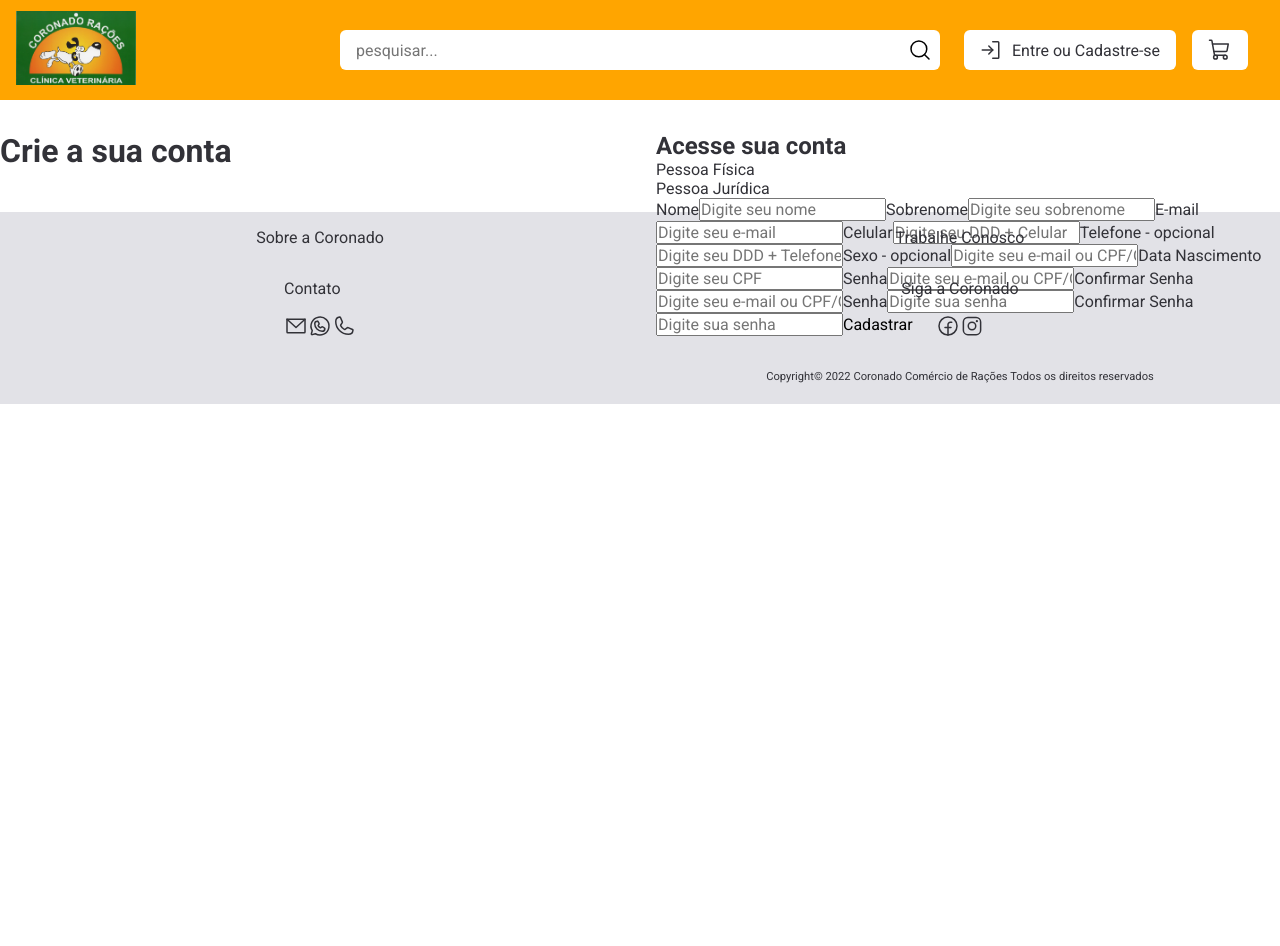
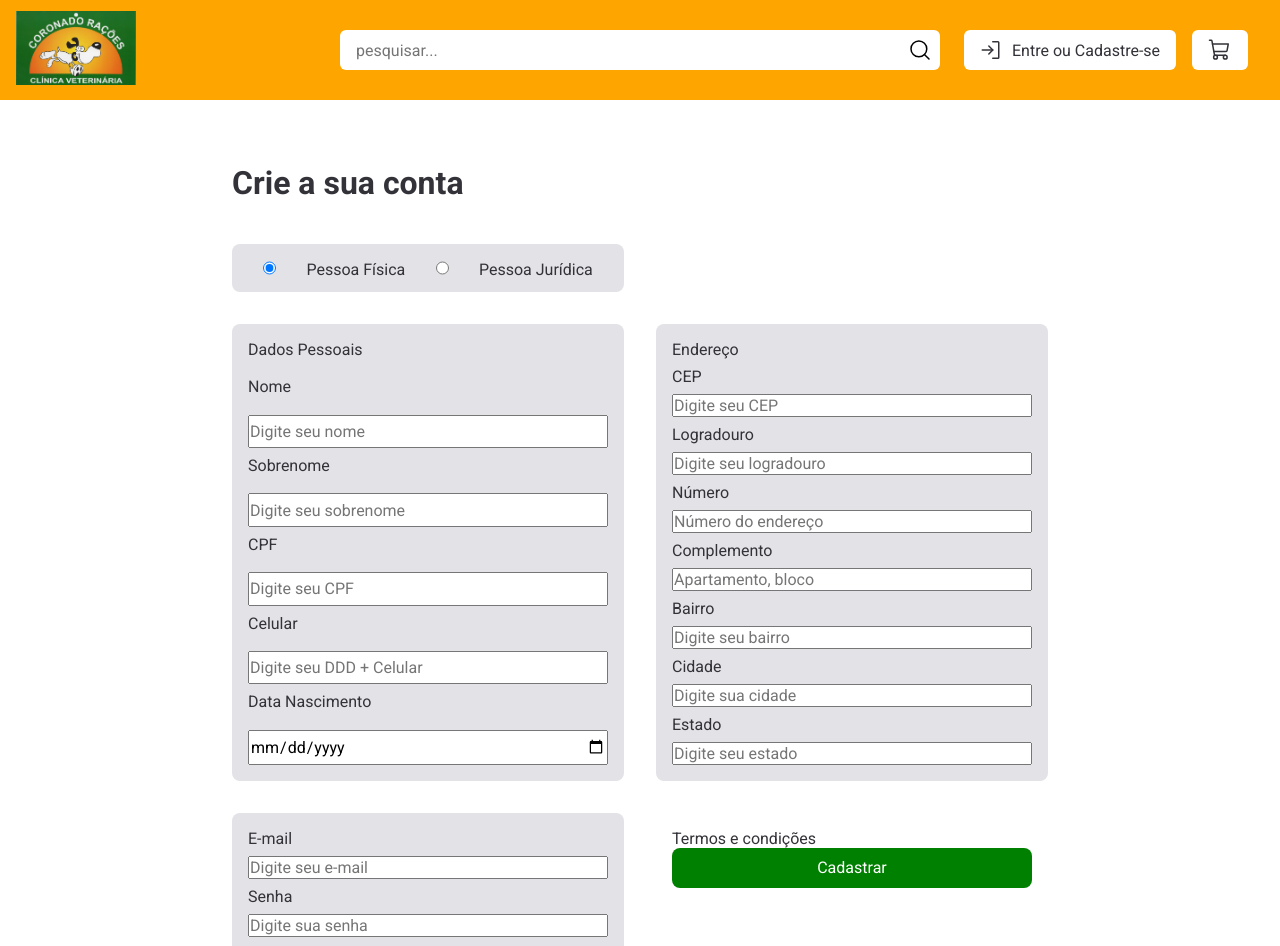
Before and after one commit to rafael-hc/coronado-front, a React (Vite) app: page /user/register in a window 1280 px wide. Shown: the top 946 px of the page. Before the commit the page ends 800 px from the top, so only its background shows below. Built offline with nearby package versions, Linux system fonts and the light colour scheme.

Commit message:
tela cadastro usuario

```diff
--- a/src/Routes.tsx
+++ b/src/Routes.tsx
@@ -12,14 +12,7 @@ export const Router = () => {
     <Routes>
       <Route path="/" element={<DefaultLayout />}>
         <Route index element={<Home />} />
-        <Route
-          path="cart"
-          element={
-            <PrivateRoute>
-              <Cart />
-            </PrivateRoute>
-          }
-        />
+        <Route path="cart" element={<Cart />} />
       </Route>
       <Route path="user" element={<CartLayout />}>
         <Route path="login" element={<Login />} />
--- a/src/components/Header/index.tsx
+++ b/src/components/Header/index.tsx
@@ -33,7 +33,7 @@ export const Header = () => {
             Logout
           </button>
         ) : (
-          <Link to="/login/user">
+          <Link to="/user/login">
             <SignIn size={24} />
             Entre ou Cadastre-se
           </Link>
--- a/src/pages/Register/index.tsx
+++ b/src/pages/Register/index.tsx
@@ -1,110 +1,168 @@
-import { RegisterContainer } from './styles'
+import {
+  ButtonForm,
+  DadosPessoaisForm,
+  EnderecoForm,
+  RegisterContainer,
+  SenhaForm,
+  TipoPessoa,
+} from './styles'
 
 export const Register = () => {
   return (
     <RegisterContainer>
       <h1>Crie a sua conta</h1>
+      <TipoPessoa>
+        <input
+          type="radio"
+          name="pessoa-fisica"
+          id="pessoa-fisica"
+          checked
+          value="s1"
+        />
+        <label htmlFor="s1">Pessoa Física</label>
+        <input
+          type="radio"
+          name="pessoa-fisica"
+          id="pessoa-fisica"
+          value="s2"
+        />
+        <label htmlFor="s2">Pessoa Jurídica</label>
+      </TipoPessoa>
 
-      <div>
-        <h2>Acesse sua conta</h2>
-
-        <div>
-          <p>Pessoa Física</p>
-          <p>Pessoa Jurídica</p>
-        </div>
-
-        <div>
+      <DadosPessoaisForm>
+        <p>Dados Pessoais</p>
         <label htmlFor="">Nome</label>
         <input
           type="text"
-            name="login"
-            id="login"
+          name="nome"
+          id="nome"
           placeholder="Digite seu nome"
+          required
         />
 
         <label htmlFor="">Sobrenome</label>
         <input
           type="text"
-            name="login"
-            id="login"
+          name="sobrenome"
+          id="sobrenome"
           placeholder="Digite seu sobrenome"
+          required
         />
 
-          <label htmlFor="">E-mail</label>
+        <label htmlFor="">CPF</label>
         <input
-            type="text"
-            name="login"
-            id="login"
-            placeholder="Digite seu e-mail"
+          type="number"
+          name="cpf"
+          id="cpf"
+          placeholder="Digite seu CPF"
+          required
         />
 
         <label htmlFor="">Celular</label>
         <input
-            type="text"
-            name="login"
-            id="login"
+          type="number"
+          name="celular"
+          id="celular"
           placeholder="Digite seu DDD + Celular"
-          />
-
-          <label htmlFor="">Telefone - opcional</label>
-          <input
-            type="text"
-            name="login"
-            id="login"
-            placeholder="Digite seu DDD + Telefone"
-          />
-
-          <label htmlFor="">Sexo - opcional</label>
-          <input
-            type="text"
-            name="login"
-            id="login"
-            placeholder="Digite seu e-mail ou CPF/CNPJ"
+          required
         />
 
         <label htmlFor="">Data Nascimento</label>
-          <input
-            type="text"
-            name="login"
-            id="login"
-            placeholder="Digite seu CPF"
-          />
+        <input type="date" name="nascimento" id="nascimento" />
+      </DadosPessoaisForm>
 
-          <label htmlFor="">Senha</label>
-          <input
-            type="text"
-            name="login"
-            id="login"
-            placeholder="Digite seu e-mail ou CPF/CNPJ"
-          />
-
-          <label htmlFor="">Confirmar Senha</label>
-          <input
-            type="text"
-            name="login"
-            id="login"
-            placeholder="Digite seu e-mail ou CPF/CNPJ"
-          />
-
-          <label htmlFor="">Senha</label>
+      <EnderecoForm>
+        <p>Endereço</p>
+        <label htmlFor="">CEP</label>
         <input
           type="text"
           name="password"
           id="password"
-            placeholder="Digite sua senha"
+          placeholder="Digite seu CEP"
+          required
         />
 
+        <label htmlFor="">Logradouro</label>
+        <input
+          type="text"
+          name="logradouro"
+          id="logradouro"
+          placeholder="Digite seu logradouro"
+        />
+
+        <label htmlFor="">Número</label>
+        <input
+          type="number"
+          name="numero"
+          id="numero"
+          placeholder="Número do endereço"
+          required
+        />
+
+        <label htmlFor="">Complemento</label>
+        <input
+          type="text"
+          name="complemento"
+          id="complemento"
+          placeholder="Apartamento, bloco"
+        />
+
+        <label htmlFor="">Bairro</label>
+        <input
+          type="text"
+          name="bairro"
+          id="bairro"
+          placeholder="Digite seu bairro"
+        />
+
+        <label htmlFor="">Cidade</label>
+        <input
+          type="text"
+          name="cidade"
+          id="cidade"
+          placeholder="Digite sua cidade"
+        />
+
+        <label htmlFor="">Estado</label>
+        <input
+          type="text"
+          name="estado"
+          id="estado"
+          placeholder="Digite seu estado"
+        />
+      </EnderecoForm>
+
+      <SenhaForm>
+        <label htmlFor="">E-mail</label>
+        <input
+          type="email"
+          name="email"
+          id="email"
+          placeholder="Digite seu e-mail"
+          required
+        />
+        <label htmlFor="">Senha</label>
+        <input
+          type="password"
+          name="login"
+          id="login"
+          placeholder="Digite sua senha"
+          required
+        />
         <label htmlFor="">Confirmar Senha</label>
         <input
-            type="text"
-            name="password"
-            id="password"
-            placeholder="Digite sua senha"
+          type="password"
+          name="login"
+          id="login"
+          placeholder="Confirme sua senha"
+          required
         />
+      </SenhaForm>
 
+      <ButtonForm>
+        <p>Termos e condições</p>
         <button type="submit">Cadastrar</button>
-        </div>
-      </div>
+      </ButtonForm>
     </RegisterContainer>
   )
 }
--- a/src/pages/Register/styles.ts
+++ b/src/pages/Register/styles.ts
@@ -1,77 +1,83 @@
-import { Link } from 'react-router-dom'
+// import { Link } from 'react-router-dom'
 import styled from 'styled-components'
 
 export const RegisterContainer = styled.main`
-  max-width: 100%;
-  //height: 50rem;
-  margin: 2rem auto 0;
+  max-width: 55rem;
+  height: auto;
+  margin: 2rem auto;
   background-color: ${(props) => props.theme.white};
 
   display: grid;
   grid-template-columns: 1fr 1fr;
   grid-template-rows: 3rem 1fr;
   gap: 2rem;
-
-  //border-bottom: solid black 1px;
+  padding: 2rem;
+`
+export const TipoPessoa = styled.div`
+  grid-column-start: 1;
+  grid-row-start: 2;
+  padding: 1rem;
+  height: 3rem;
+  border-radius: 8px;
+  display: flex;
+  justify-content: space-around;
+  background-color: ${(props) => props.theme['gray-400']};
 `
 
-const LoginContent = styled.section`
-  display: flex;
-  flex-direction: column;
-`
-export const SingIn = styled(LoginContent)`
+export const DadosPessoaisForm = styled.div`
   grid-column-start: 1;
-  grid-row-start: 2;
+  grid-row-start: 3;
   padding: 1rem;
 
   border-radius: 8px;
 
   background-color: ${(props) => props.theme['gray-400']};
+  display: grid;
+  gap: 0.5rem;
 `
 
-export const SingUp = styled(LoginContent)`
+export const EnderecoForm = styled.div`
   grid-column-start: 2;
-  grid-row-start: 2;
+  grid-row-start: 3;
+  padding: 1rem;
 
-  display: flex;
-  justify-content: center;
-  gap: 1rem;
+  border-radius: 8px;
+
+  background-color: ${(props) => props.theme['gray-400']};
+  display: grid;
+  gap: 0.5rem;
 `
 
-export const FormSingIn = styled.form`
-  display: flex;
-  flex-direction: column;
+export const SenhaForm = styled.div`
+  grid-column-start: 1;
+  grid-row-start: 4;
+  padding: 1rem;
+
+  border-radius: 8px;
+
+  background-color: ${(props) => props.theme['gray-400']};
+  display: grid;
   gap: 0.5rem;
+`
 
-  input {
-    padding: 0.5rem;
-    border: none;
-
-    border-radius: 8px;
-  }
+export const ButtonForm = styled.div`
+  grid-column-start: 2;
+  grid-row-start: 4;
+  padding: 1rem;
 
   button {
     height: 2.5rem;
+    width: 100%;
     border-radius: 8px;
 
     display: flex;
+
     align-items: center;
     justify-content: center;
 
+    cursor: pointer;
+
     background-color: ${(props) => props.theme.secondary};
     color: ${(props) => props.theme.white};
-    cursor: pointer;
   }
 `
-
-export const SingUpButton = styled(Link)`
-  height: 2.5rem;
-  border-radius: 8px;
-
-  display: flex;
-  align-items: center;
-  justify-content: center;
-
-  background-color: ${(props) => props.theme.secondary};
-  color: ${(props) => props.theme.white};
-`
--- a/src/utils/PrivateRoutes/index.tsx
+++ b/src/utils/PrivateRoutes/index.tsx
@@ -12,6 +12,6 @@ export const PrivateRoute = ({ children, ...rest }: PrivateRouteProps) => {
   if (success) {
     return children
   } else {
-    return <Navigate to="/login/user" />
+    return <Navigate to="/user/login" />
   }
 }
```
Lines whose indentation alone changed are shown as unchanged.
